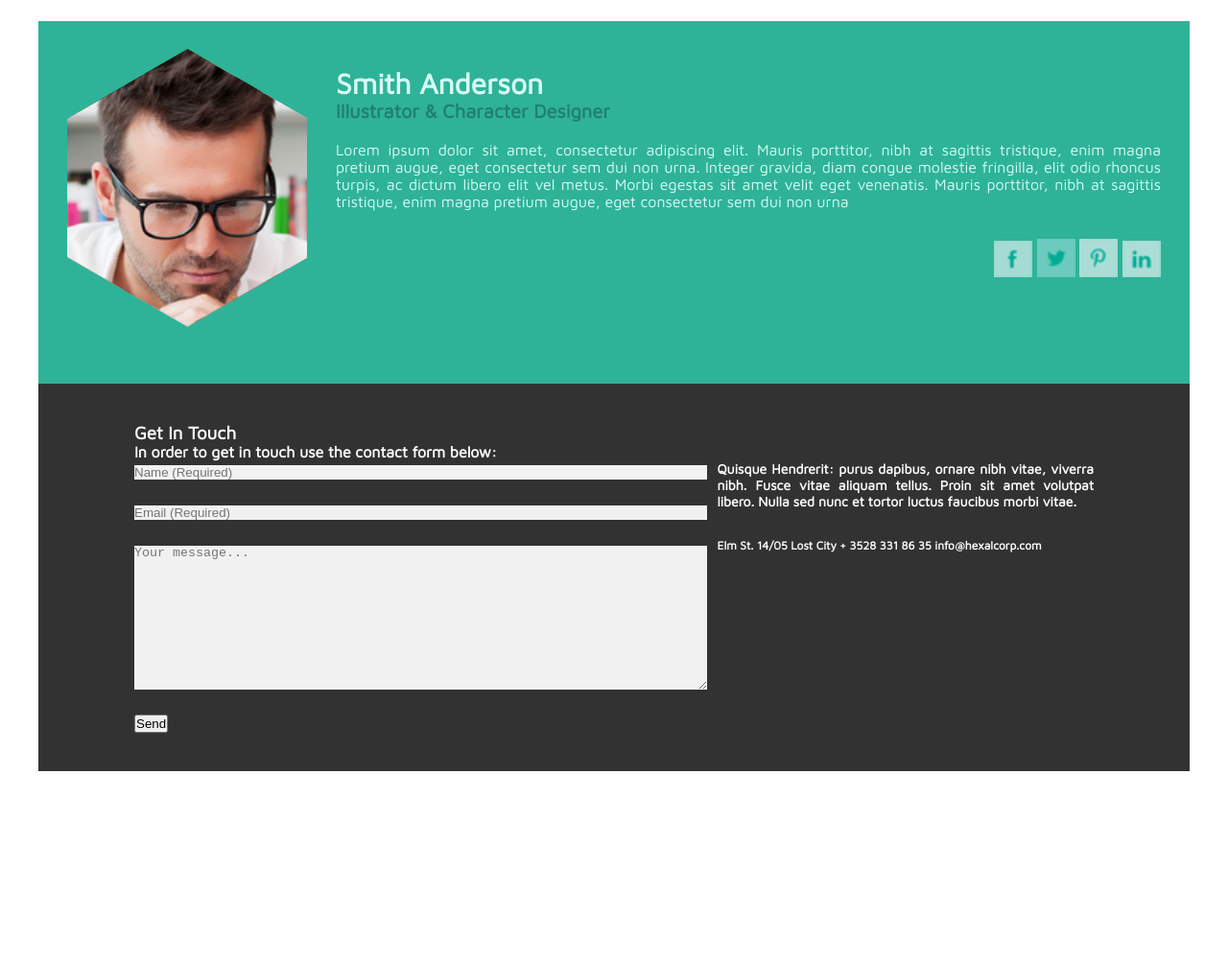
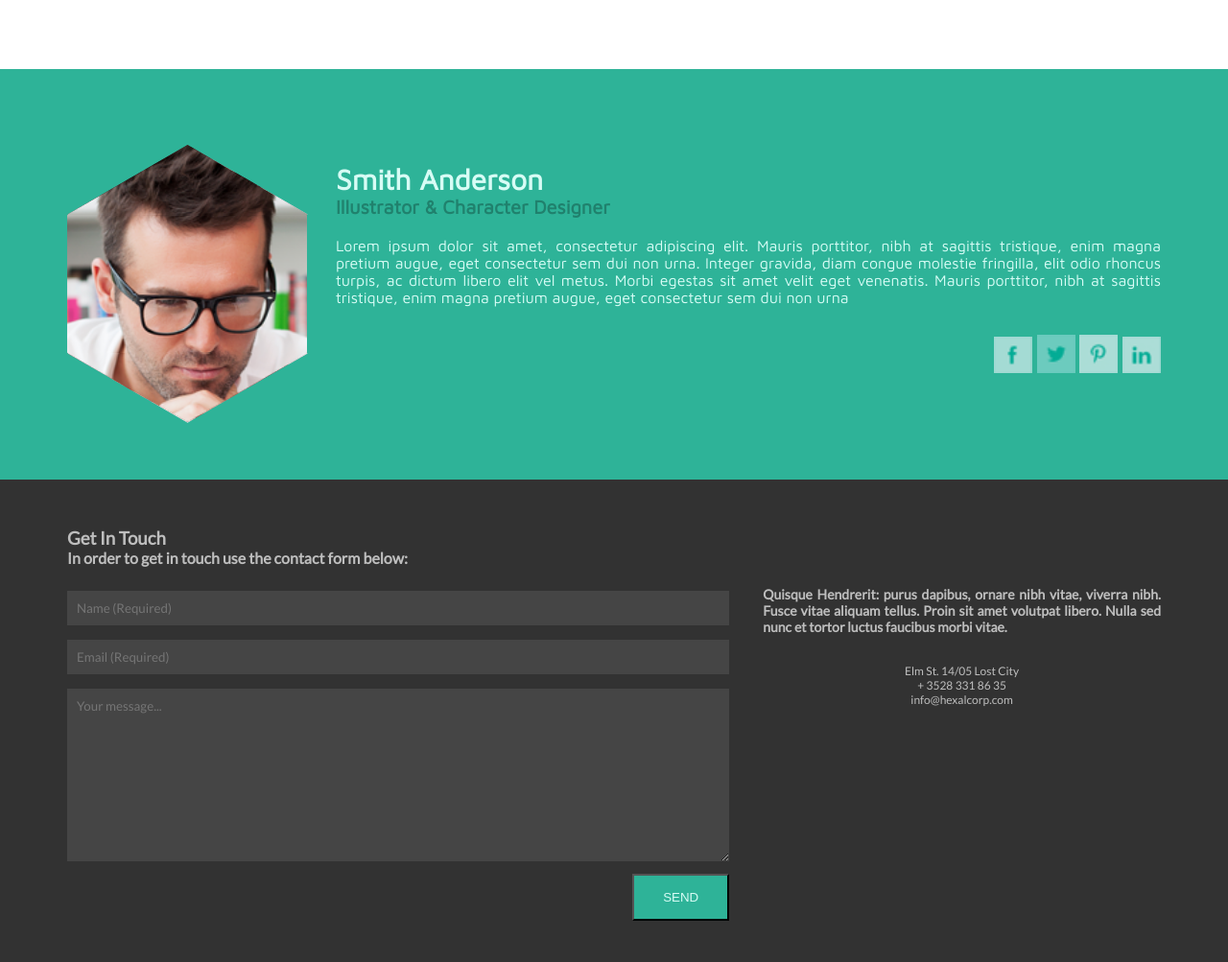
Before and after one commit to LaimaNam/artistPortfolioWebpage, a plain HTML site: page index.html in a window 1280 px wide. Shown: the part 880-1883 px from the top of the page at 96% size. Before the commit the page ends 1684 px from the top, so only its background shows below. Drawn offline with Linux system fonts and the light colour scheme.

Commit message:
style changes

```diff
--- a/css/style.scss
+++ b/css/style.scss
@@ -9,10 +9,17 @@ body {
 .honeycomb,
 .about {
   display: flex;
-  max-width: 1200px;
+  //   max-width: 1200px;
   margin: 0px auto;
   padding: 0;
   align-items: center;
+}
+
+.about-wrapper,
+.box-wrapper {
+  display: flex;
+  max-width: 1200px;
+  margin: auto;
 }
 
 nav {
@@ -80,7 +87,7 @@ a:active {
   list-style: none;
   justify-content: center;
   transform: translateY(50px);
-  padding-bottom: 130px;
+  padding-bottom: 180px;
 }
 
 .honeycomb-cell {
@@ -172,7 +179,9 @@ a:active {
     display: grid;
     grid-template-areas: "hexa txt";
     /* justify-content: space-around; */
-    padding-bottom: 60px;
+    margin-top: 50px;
+    margin-bottom: 60px;
+    // border-left: 3px solid #219d84;
   }
 
   .text-about {
@@ -281,53 +290,69 @@ a:active {
   background-color: #323232;
   color: white;
   justify-content: space-between;
+  color: #bebebe;
+  font-family: "Lato", sans-serif;
 
   .box-wrapper {
     display: grid;
     grid-template-areas:
       "title title title"
       "form form cont";
+    padding-left: 30px;
+    margin-bottom: 40px;
   }
 
   .title-wrapper {
     grid-area: title;
-    padding-left: 100px;
-    padding-top: 40px;
+    margin-top: 50px;
+    padding-bottom: 20px;
   }
   .form-wrapper {
     grid-area: form;
-    padding-left: 100px;
     padding-right: 5px;
     padding-bottom: 40px;
+
+    form {
+      max-width: 100%;
+    }
 
     input[type="text"],
     input[type="email"],
     textarea {
       width: 100%;
-      margin: 5px 0 22px 0;
+      margin: 5px 0 10px 0;
+      padding: 10px;
       display: inline-block;
       border: none;
       background: #f1f1f1;
       box-sizing: border-box;
       resize: vertical;
+      background-color: #454545;
+      font-family: "Lato", sans-serif;
+    }
 
-      form {
-        padding-bottom: 150px;
-        max-width: 100%;
-        margin: 50px auto;
-      }
+    button {
+      float: right;
+      background-color: #2eb398;
+      color: #d7fcf5;
+      padding: 15px 30px;
+      text-transform: uppercase;
+      cursor: pointer;
     }
   }
 
   .contact-wrapper {
     grid-area: cont;
-    padding-right: 100px;
-    padding-left: 5px;
+    padding-right: 30px;
+    padding-left: 30px;
     font-size: 12px;
     text-align: justify;
 
-    h4 {
+    ul {
+      list-style-type: none;
       margin-top: 30px;
+      display: block;
+      text-align: center;
     }
   }
 }
@@ -335,6 +360,9 @@ a:active {
 /* ----------------@@@------------------ */
 
 @media (max-width: 550px) {
+  .contact-form .box-wrapper {
+    padding-left: 0px;
+  }
   .honeycomb-cell {
     margin: 81.25px 25px;
   }
@@ -357,11 +385,14 @@ a:active {
   .honeycomb-cell:nth-child(11) {
     display: none;
   }
-  nav .menu-container:nth-child(5) {
+  nav .menu-container:nth-child(4) {
     padding-right: 0;
   }
 }
 @media (min-width: 550px) and (max-width: 825px) {
+  .contact-form .box-wrapper {
+    padding-left: 0px;
+  }
   .honeycomb-cell:nth-child(3n) {
     margin-right: calc(50% - 125px);
     margin-left: calc(50% - 125px);
--- a/index.html
+++ b/index.html
@@ -5,8 +5,9 @@
     <meta name="viewport" content="width=device-width, initial-scale=1.0" />
     <title>Honeycomb Grid Layout In Pure CSS</title>
     <link rel="stylesheet" href="css/style.css" />
+    <link rel="preconnect" href="https://fonts.gstatic.com" />
     <link
-      href="https://fonts.googleapis.com/css2?family=Maven+Pro&display=swap"
+      href="https://fonts.googleapis.com/css2?family=Lato&family=Maven+Pro&display=swap"
       rel="stylesheet"
     />
   </head>
@@ -168,7 +169,11 @@
             vitae.
           </h3>
 
-          <h4>Elm St. 14/05 Lost City + 3528 331 86 35 info@hexalcorp.com</h4>
+          <ul>
+            <li>Elm St. 14/05 Lost City</li>
+            <li>+ 3528 331 86 35</li>
+            <li>info@hexalcorp.com</li>
+          </ul>
         </div>
       </div>
     </div>
```
Also changed, not shown: css/style.css, 1 other file.
